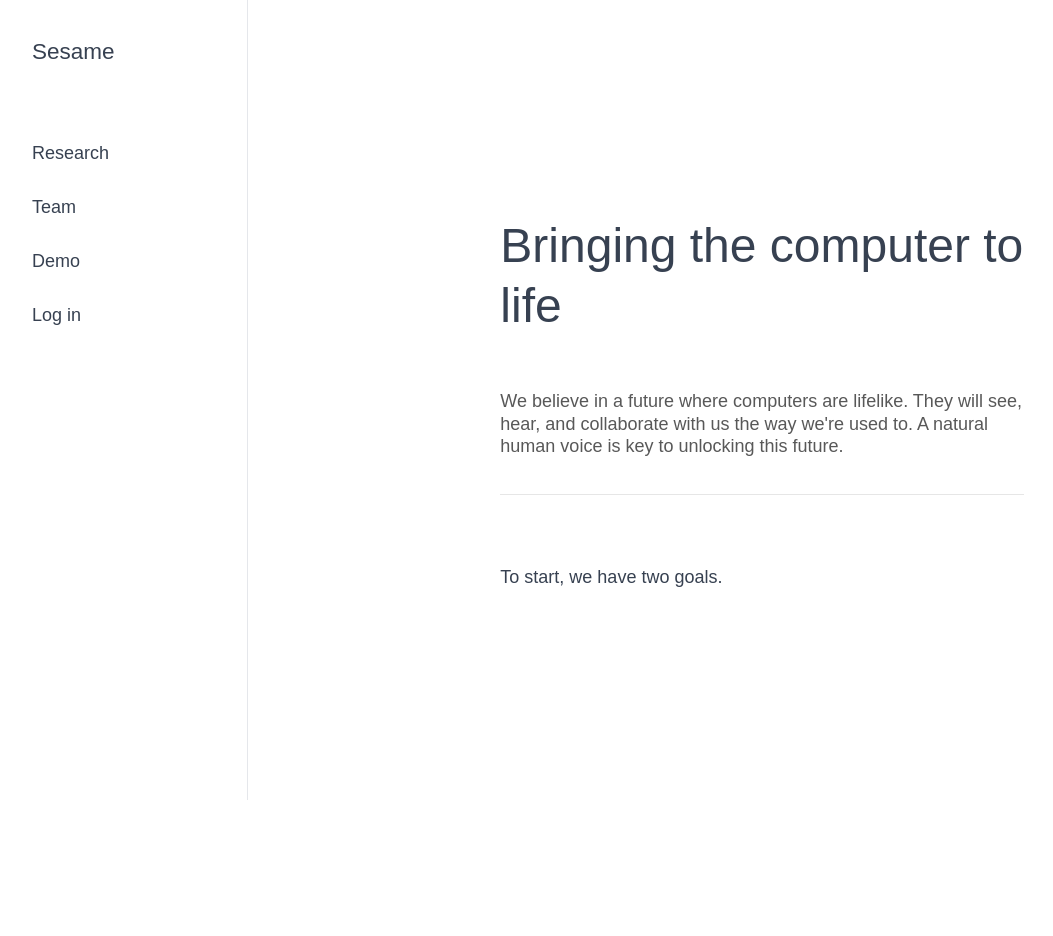
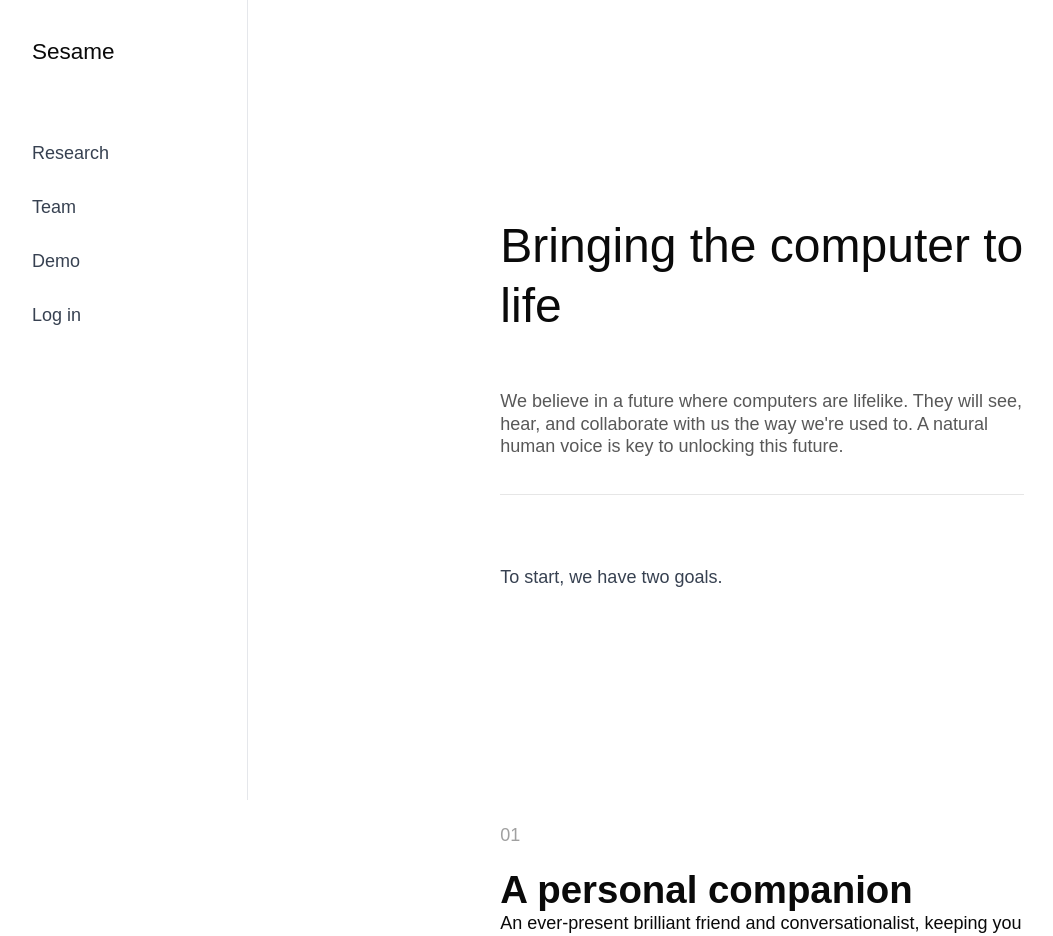
Before and after one commit to ncy08/McCarrenLabs, a Next.js app: page / in a window 1280 px wide. Shown: the top 936 px of the page, without its empty margins (4-1057 px from the left). Before the commit the page ends 800 px from the top, so only its background shows below. Built offline with nearby package versions, Linux system fonts and the light colour scheme; a web font is replaced by a local one.

Commit message:
Fix font fallback type error in layout.tsx

```diff
--- a/app/layout.tsx
+++ b/app/layout.tsx
@@ -1,17 +1,23 @@
-import type { Metadata } from "next";
-import { Inter } from "next/font/google";
+import { Inter, Poppins } from "next/font/google";
 import localFont from "next/font/local";
 import "../styles/globals.css";
+import Footer from "@/components/layout/Footer";
+import { Metadata } from "next";
 import Script from "next/script";
 import Layout from "@/components/layout/Layout";
 
 const inter = Inter({
+  variable: "--font-inter",
   subsets: ["latin"],
   display: "swap",
 });
 
 // Load local Season Sans TRIAL font
 const season = localFont({
+  variable: "--font-season",
+  display: "swap",
+  fallback: ["Arial"],
+  adjustFontFallback: "Arial",
   src: [
     {
       path: "../public/fonts/season/SeasonSansTRIAL-Regular.woff2",
@@ -39,13 +45,12 @@ const season = localFont({
       style: "normal",
     },
   ],
-  variable: "--font-season",
-  display: "swap",
 });
 
 export const metadata: Metadata = {
-  title: "McCarren Labs",
-  description: "McCarren Labs",
+  title: "McCarren Labs | Design-First Software Engineering",
+  description:
+    "We're a team of designers and engineers building beautiful, high-performance software for innovative companies.",
 };
 
 export default function RootLayout({
@@ -54,17 +59,12 @@ export default function RootLayout({
   children: React.ReactNode;
 }) {
   return (
-    <html lang="en" className={`${inter.className} ${season.variable}`}>
+    <html lang="en" className={`${inter.variable} ${season.variable}`}>
       <head>
         <meta name="viewport" content="width=device-width, initial-scale=1" />
       </head>
-      <body className="text-gray-700">
-        <div
-          id="scroll-wrapper"
-          className="overflow-y-scroll h-[100dvh] relative z-0"
-        >
-          <Layout>{children}</Layout>
-        </div>
+      <body className="bg-fog text-black antialiased">
+        <Layout>{children}</Layout>
 
         {/* Script for analytics */}
         <Script id="scroll-depth-tracking" strategy="afterInteractive">
```
